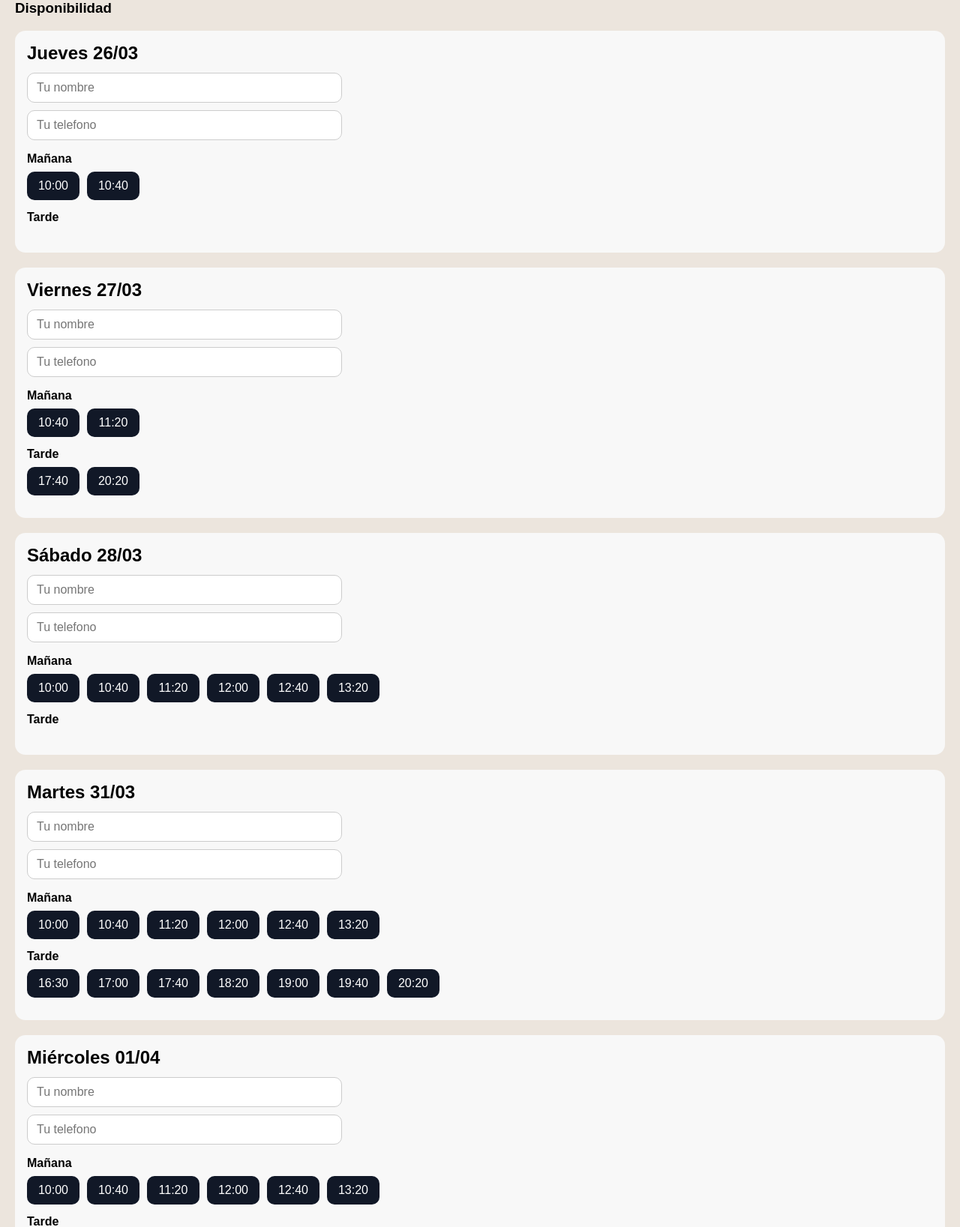
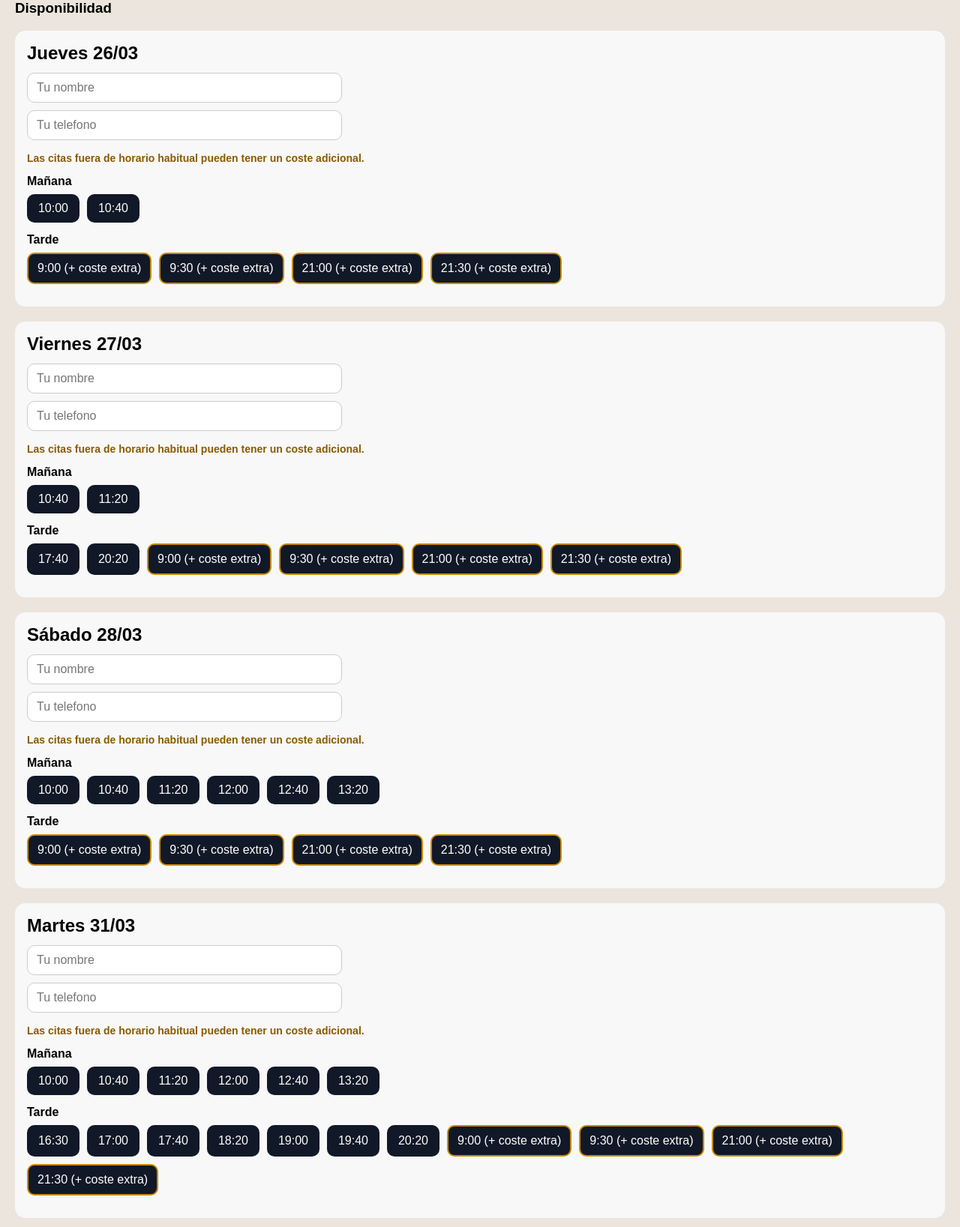
Before and after one commit to alainfourcart-dev/my_primer_programa, a Flask app: page / in a window 1280 px wide. Shown: the part 296-1933 px from the top of the page at 75% size. Run offline with Flask 3, Linux system fonts and the light colour scheme; data comes from the database, SQL or seed files in the repository; data that the repository does not hold is empty.

Commit message:
horas extra con coste ad

```diff
--- a/app.py
+++ b/app.py
@@ -293,6 +293,7 @@ def obtener_disponibilidad():
 
     horas_manana = generar_horas ("10:00", "14:00", 40)
     horas_tarde = generar_horas ("16:30", "21:00", 40, primera_diferente=True)
+    horas_extra = ["9:00", "9:30", "21:00", "21:30"]
 
     hoy = date.today()
 
@@ -308,9 +309,9 @@ def obtener_disponibilidad():
             continue
 
         if nombre_dia == "Sábado":
-            todas = horas_manana
+            todas = horas_manana + horas_extra
         else:
-            todas = horas_manana + horas_tarde
+            todas = horas_manana + horas_tarde + horas_extra
 
         bloqueadas = BLOQUEOS_FIJOS.get(nombre_dia, [])
         bloqueadas = [
@@ -329,7 +330,11 @@ def obtener_disponibilidad():
                 (clave not in citas_ocupadas and hora not in bloqueadas and not bloqueado_db)
                 or liberado_db
             ):
-                libres.append(hora)
+                es_extra = hora in horas_extra
+                libres.append({
+                    "hora": hora,
+                    "extra": es_extra
+                })
 
         disponibilidad[etiqueta] = {
             "fecha": fecha_str,
--- a/templates/index.html
+++ b/templates/index.html
@@ -104,6 +104,15 @@
             color: white;
             cursor: pointer;
         }
+        .hora-extra {
+            border: 2px solid #c98a00;
+        }
+        .aviso-extra {
+            font-size: 14px;
+            margin: 10px 0 14px 0;
+            color: #8a5a00;
+            font-weight: 600;
+        }
 
         @media (max-width: 700px) {
             body {
@@ -171,13 +180,15 @@
             <input type="text" name="telefono" placeholder="Tu telefono" required>
         </div>
 
+        <p class="aviso-extra">Las citas fuera de horario habitual pueden tener un coste adicional.</p>
+
         <div class="bloque-horas">
             <h4>Mañana</h4>
             <div class="fila-horas">
-                {% for hora in info.horas %}
-                    {% if hora < "14:00" %}
-                        <button type="submit" name="hora" value="{{ hora }}" class="hora-btn">
-                            {{ hora }}
+                {% for h in info.horas %}
+                    {% if h.hora < "14:00" %}
+                        <button type="submit" name="hora" value="{{ h.hora }}" class="hora-btn {% if h.extra %}hora-extra{% endif %}">
+                            {{ h.hora }}{% if h.extra %} (+ coste extra){% endif %}
                         </button>
                     {% endif %}
                 {% endfor %}
@@ -187,10 +198,10 @@
         <div class="bloque-horas">
             <h4>Tarde</h4>
             <div class="fila-horas">
-                {% for hora in info.horas %}
-                    {% if hora >= "14:00" %}
-                        <button type="submit" name="hora" value="{{ hora }}" class="hora-btn">
-                            {{ hora }}
+                {% for h in info.horas %}
+                    {% if h.hora >= "14:00" %}
+                        <button type="submit" name="hora" value="{{ h.hora }}" class="hora-btn {% if h.extra %}hora-extra{% endif %}">
+                            {{ h.hora }}{% if h.extra %} (+ coste extra){% endif %}
                         </button>
                     {% endif %}
                 {% endfor %}
```
